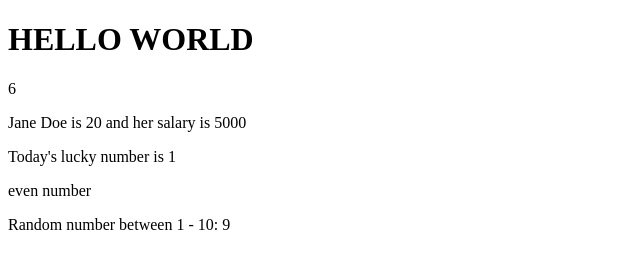
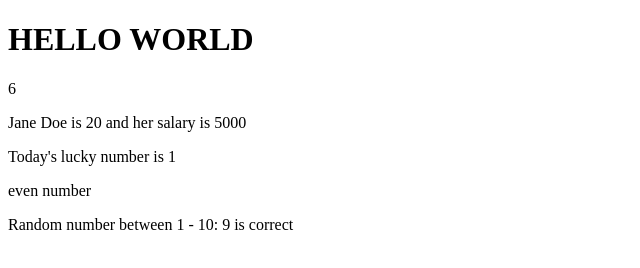
Before and after one commit to Oluwa-T-setemi/vue, a plain HTML site: page index.html in a window 1280 px wide. Shown: the full height of the page, 0-640 px from the left. Drawn offline with nearby package versions, Linux system fonts and the light colour scheme.

Commit message:
Added an additional text

```diff
--- a/index.html
+++ b/index.html
@@ -16,7 +16,7 @@
       </p>
       <p>Today's lucky number is {{ luckyNumbers[0] }}</p>
       <p>{{luckyNumbers[3] % 2 == 0 ? "even number" : "odd number"}}</p>
-      <p>Random number between 1 - 10: {{ getRandomNumber() }}</p>
+      <p>Random number between 1 - 10: {{ getRandomNumber() }} is correct</p>
     </div>
   </body>
   <script>
```
